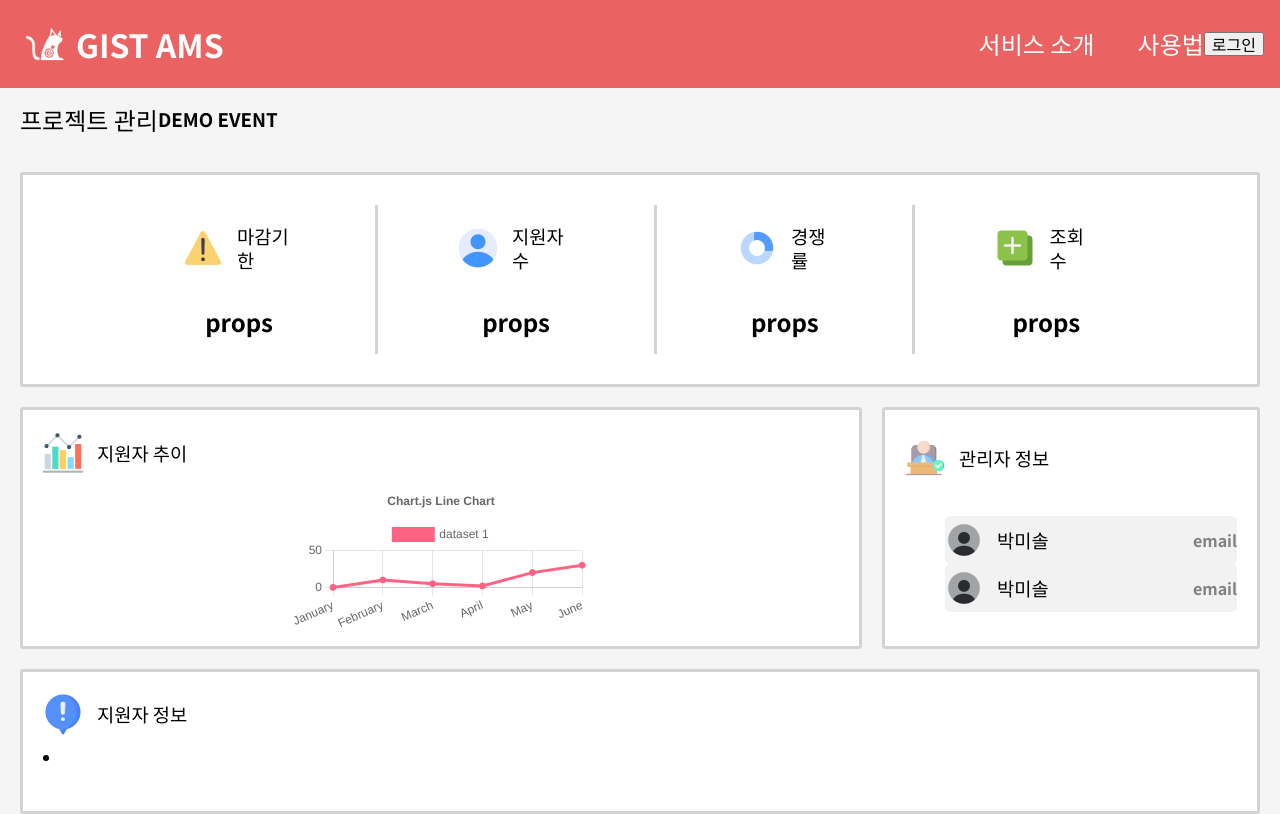
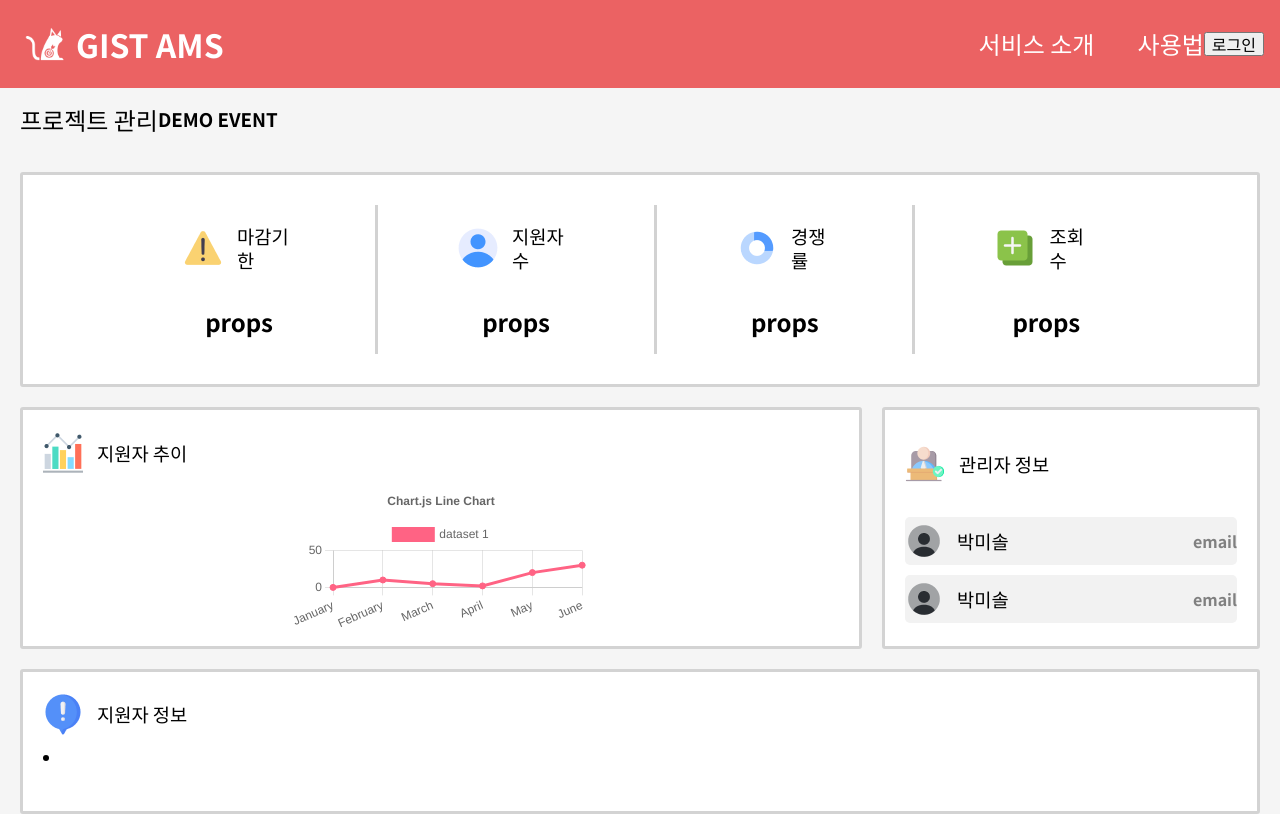
Before and after one commit to gsainfoteam/ziggle-ams-fe, a React (Vite) app: page /1 in a window 1280 px wide. Built offline with nearby package versions, Linux system fonts and the light colour scheme.

Commit message:
💄 gap in manager card

```diff
--- a/src/pages/Dashboard/components/ManagerInfo.tsx
+++ b/src/pages/Dashboard/components/ManagerInfo.tsx
@@ -13,7 +13,13 @@ const Manager = styled.div`
     flex: 1;
   }
 `;
-
+const ManagerList = styled.ul`
+  display: flex;
+  flex-direction: column;
+  gap: 10px;
+  margin: 0;
+  padding: 0;
+`;
 const ManagerInfoCard = styled.li`
   display: flex;
   align-items: center;
@@ -37,7 +43,7 @@ const ManagerInfo = () => {
           <img src={manager} alt="manager icon" />
           <h3>관리자 정보</h3>
         </Logo>
-        <ul>
+        <ManagerList>
           <ManagerInfoCard>
             <Logo>
               <img src={profileGrey} alt="grey profile icon" />
@@ -52,7 +58,7 @@ const ManagerInfo = () => {
             </Logo>
             <h4>email</h4>
           </ManagerInfoCard>
-        </ul>
+        </ManagerList>
       </Section>
     </Manager>
   );
```
